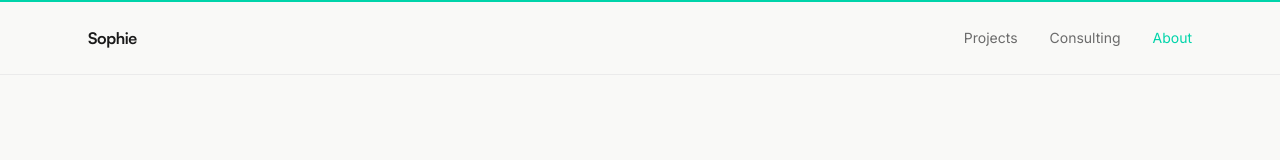
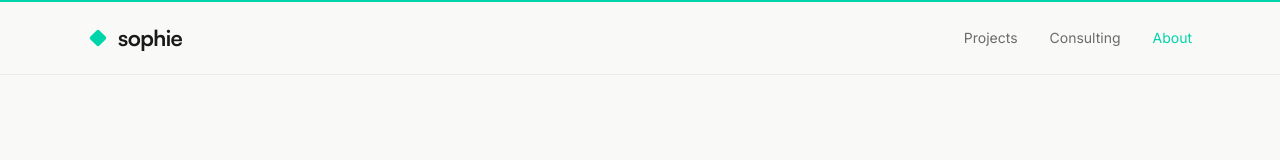
Before and after one commit to sophie-fc-yin/sophie-website, a Next.js app: page /about in a window 1280 px wide. Shown: the top 160 px of the page. Built offline with nearby package versions, Linux system fonts and the light colour scheme.

Commit message:
Add logo — teal diamond mark + sophie lowercase wordmark

```diff
--- /dev/null
+++ b/app/logo-test/page.tsx
@@ -0,0 +1,47 @@
+import { LogoSPipeline, LogoSDiamond, LogoSCircuit, LogoSOrbital } from '@/components/Logo';
+
+export default function LogoTest() {
+  return (
+    <div className="max-w-2xl mx-auto px-6 py-20 space-y-16">
+      <h1 className="font-satoshi font-bold text-2xl text-[#1a1a1a]">Logo Options v3</h1>
+
+      <div className="space-y-12">
+        <div>
+          <p className="text-xs uppercase tracking-[0.15em] text-[#a0a0a0] font-medium mb-2">V1 — S as Pipeline Flow</p>
+          <p className="text-xs text-[#6b6b6b] mb-4">The S is literally formed by nodes connected by flowing paths. The S IS the pipeline. Then &ldquo;ophie&rdquo; completes the name.</p>
+          <div className="bg-white rounded-xl border border-[#e8e8e6] p-8 flex items-center gap-8">
+            <LogoSPipeline />
+            <span className="text-xs text-[#a0a0a0]">← nav size</span>
+          </div>
+        </div>
+
+        <div>
+          <p className="text-xs uppercase tracking-[0.15em] text-[#a0a0a0] font-medium mb-2">V2 — S inside Diamond Network</p>
+          <p className="text-xs text-[#6b6b6b] mb-4">Diamond (rotated square) container with an S path flowing through it. Nodes at the entry and exit points.</p>
+          <div className="bg-white rounded-xl border border-[#e8e8e6] p-8 flex items-center gap-8">
+            <LogoSDiamond />
+            <span className="text-xs text-[#a0a0a0]">← nav size</span>
+          </div>
+        </div>
+
+        <div>
+          <p className="text-xs uppercase tracking-[0.15em] text-[#a0a0a0] font-medium mb-2">V3 — S as Circuit Board</p>
+          <p className="text-xs text-[#6b6b6b] mb-4">Angular, circuit-like S made of straight lines with nodes at each bend. Like a PCB trace. Most technical-looking.</p>
+          <div className="bg-white rounded-xl border border-[#e8e8e6] p-8 flex items-center gap-8">
+            <LogoSCircuit />
+            <span className="text-xs text-[#a0a0a0]">← nav size</span>
+          </div>
+        </div>
+
+        <div>
+          <p className="text-xs uppercase tracking-[0.15em] text-[#a0a0a0] font-medium mb-2">V4 — S with Orbital Nodes</p>
+          <p className="text-xs text-[#6b6b6b] mb-4">Bold curved S with nodes at key bends and tiny satellite dots flowing along the path. Data moving through the system.</p>
+          <div className="bg-white rounded-xl border border-[#e8e8e6] p-8 flex items-center gap-8">
+            <LogoSOrbital />
+            <span className="text-xs text-[#a0a0a0]">← nav size</span>
+          </div>
+        </div>
+      </div>
+    </div>
+  );
+}
--- /dev/null
+++ b/components/Logo.tsx
@@ -0,0 +1,23 @@
+import Link from 'next/link';
+
+export default function Logo() {
+  return (
+    <Link href="/" className="flex items-center gap-2.5 group">
+      <svg width="20" height="20" viewBox="0 0 20 20" fill="none" className="group-hover:scale-110 transition-transform">
+        {/* Diamond — rotated square, clean and structured */}
+        <rect
+          x="10"
+          y="1"
+          width="12.73"
+          height="12.73"
+          rx="2"
+          transform="rotate(45 10 1)"
+          fill="#00d4aa"
+        />
+      </svg>
+      <span className="font-satoshi font-bold text-[22px] text-[#1a1a1a] tracking-tight leading-none lowercase">
+        sophie
+      </span>
+    </Link>
+  );
+}
--- a/components/Nav.tsx
+++ b/components/Nav.tsx
@@ -1,8 +1,9 @@
 'use client';
 
+import { usePathname } from 'next/navigation';
 import Link from 'next/link';
-import { usePathname } from 'next/navigation';
 import { useState } from 'react';
+import Logo from '@/components/Logo';
 
 const navLinks = [
   { label: 'Projects', href: '/projects' },
@@ -18,10 +19,8 @@ export default function Nav() {
     <nav className="sticky top-0 z-50 bg-[#f9f9f7]/80 backdrop-blur-sm border-b border-[#ebebeb]">
       <div className="max-w-6xl mx-auto px-6">
         <div className="h-[72px] flex items-center justify-between">
-          {/* Left: wordmark */}
-          <Link href="/" className="font-satoshi font-semibold tracking-tight text-[#1a1a1a] hover:text-[#00d4aa] transition-colors">
-            Sophie
-          </Link>
+          {/* Left: logo */}
+          <Logo />
 
           {/* Right: desktop links */}
           <div className="hidden md:flex items-center gap-8">
```
